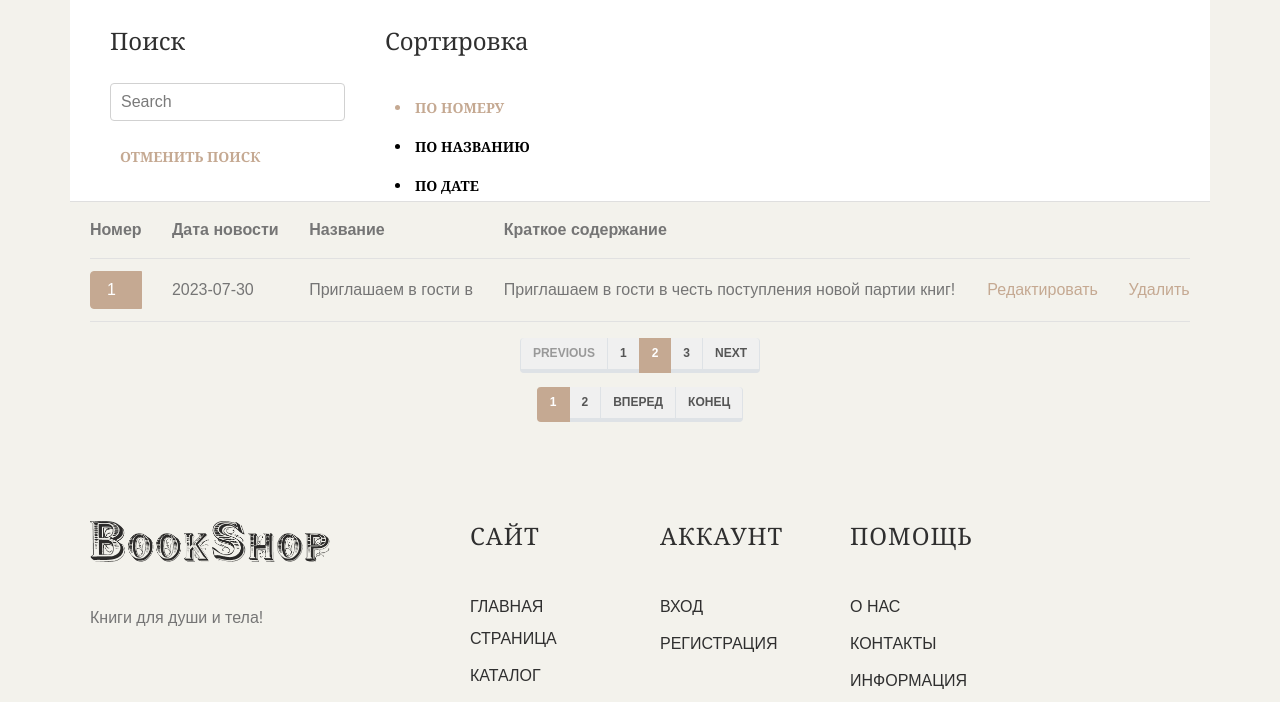
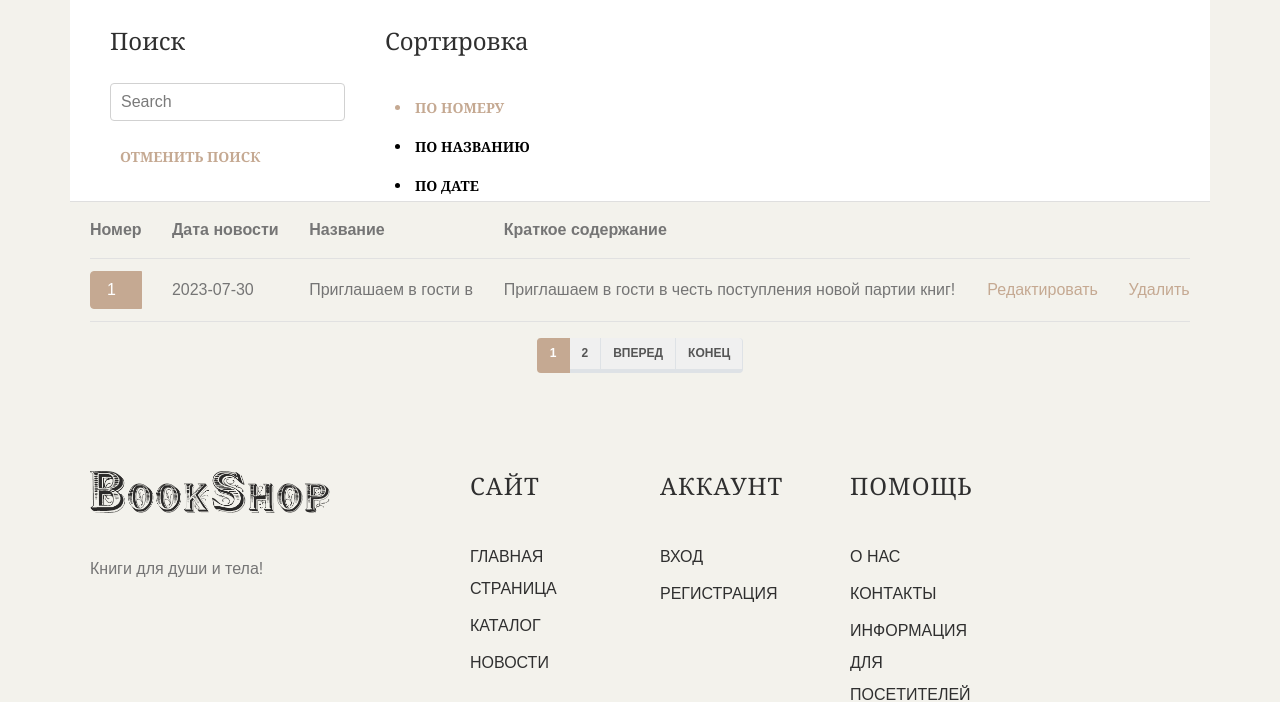
Before and after one commit to Semushkin/Third-angle, a Django app: page /news_list/ in a window 1280 px wide. Shown: the part 501-1203 px from the top of the page. Run offline with Django 4.2, Linux system fonts and the light colour scheme; data comes from the database, SQL or seed files in the repository; both versions use the stored data as it was after the commit; parts of the project's set-up code (start-up, migrations or seed data) failed here and were passed over; some libraries are stand-ins or nearby versions; some web fonts are replaced.

Commit message:
Модератор. Добавлены Новости и Цитаты

```diff
--- a/Shop/sellerapp/templates/sellerapp/news_list.html
+++ b/Shop/sellerapp/templates/sellerapp/news_list.html
@@ -130,7 +130,7 @@
             {% for new in page_obj.object_list %}
             <tbody>
             <tr>
-                <td class="page-item active"><a href="{% url 'm_new_detail' %}" class="page-link nav-link"
+                <td class="page-item active"><a href="{% url 'm_new_detail' new.id %}" class="page-link nav-link"
                 >{{ new.id }}</a></td>
                 <td>{{ new.date_create|date:'Y-m-d' }}</td>
                 <td>
@@ -138,10 +138,10 @@
                 </td>
                 <td>{{ new.text }}</td>
                 <td>
-                    <a href="#" class="btn-black">Редактировать<i class="icon"></i></a>
+                    <a href="{% url 'new_edit' new.id %}" class="btn-black">Редактировать<i class="icon"></i></a>
                 </td>
                 <td>
-                    <a href="#" class="btn-black">Удалить<i class="icon"></i></a>
+                    <a href="{% url 'new_delete' new.id %}" class="btn-black">Удалить<i class="icon"></i></a>
                 </td>
             </tr>
 
@@ -150,25 +150,6 @@
         </table>
     </div>
 </section>
-<section>
-<div class="row justify-content-center align-items-center mt-3 mb-n3">
-  <nav aria-label="...">
-  <ul class="pagination">
-    <li class="page-item disabled">
-      <a class="page-link" href="#" tabindex="-1">Previous</a>
-    </li>
-    <li class="page-item"><a class="page-link" href="#">1</a></li>
-    <li class="page-item active">
-      <a class="page-link" href="#">2 <span class="sr-only">(current)</span></a>
-    </li>
-    <li class="page-item"><a class="page-link" href="#">3</a></li>
-    <li class="page-item">
-      <a class="page-link" href="#">Next</a>
-    </li>
-  </ul>
-</nav>
-</div>
-</section>
 
 
 {% include 'mainapp/includes/pagination.html'%}
--- a/Shop/sellerapp/templates/sellerapp/product_create.html
+++ b/Shop/sellerapp/templates/sellerapp/product_create.html
@@ -106,7 +106,7 @@
 
                         <div class="col-md-12">
                             <div class="col-md-12">
-                                <a href="{% url 'new_edit' %}">
+                                <a href="{% url 'product_create' %}">
                                     <button type="submit" class="btn btn-accent btn-full">Сохранить</button>
                                 </a>
                             </div>
--- a/Shop/sellerapp/views.py
+++ b/Shop/sellerapp/views.py
@@ -217,7 +217,7 @@ def product_create(request):
 def product_edit(request, book_id):
     book = Book.objects.get(pk=book_id)
     if request.method == 'POST':
-        form = BoorCreateUpdateForm(instance=book, data=request.POST)
+        form = BoorCreateUpdateForm(instance=book, data=request.POST, files=request.FILES)
         if form.is_valid():
             form.save()
             return HttpResponseRedirect(reverse('m_product_detail', args=[form.instance.id]))
```
Also changed, not shown: Shop/sellerapp/templates/sellerapp/quotes_list.html (+6 -1 lines), Shop/authapp/migrations/0008_alter_user_gender_alter_user_in_group.py (added), Shop/db.sqlite3, Shop/mainapp/migrations/0008_merge_20230801_2140.py (added), Shop/mainapp/migrations/0009_alter_comment_starts.py (added), Shop/media/book_images/main-banner1.jpg (added), Shop/media/book_images/main-banner1_8ug38oT.jpg (added), Shop/media/book_images/main-banner1_Ug8o6vp.jpg (added), Shop/media/book_images/main-banner1_Wz4qeyy.jpg (added), Shop/media/book_images/Снимок_экрана_2023-07-23_в_23.52.51.png (added), Shop/media/book_images/Снимок_экрана_2023-07-23_в_23.52.51_WE3mLbm.png (added), Shop/media/news_images/main-banner1.jpg (added), Shop/media/news_images/Снимок_экрана_2023-07-23_в_23.52.51.png (added).
